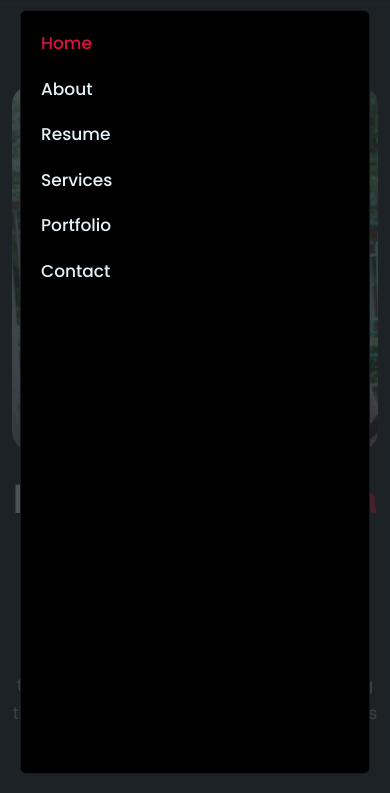
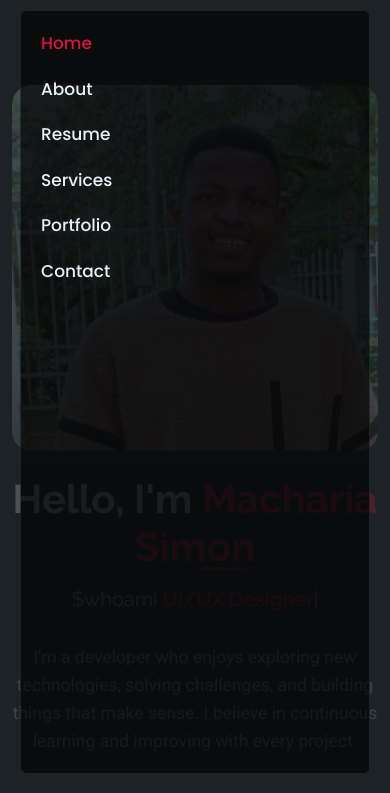
Before and after one commit to Simons010/my-portfolio, a plain HTML site: page index.html in a window 390 px wide. Both pictures are taken after a click on the icon 26 px from the left and 30 px from the top of the page. Shown: the part 50-843 px from the top of the page. Drawn offline with Linux system fonts and the light colour scheme.

Commit message:
feat: updated the backround color of the mobile navigation

```diff
--- a/assets/css/main.css
+++ b/assets/css/main.css
@@ -386,7 +386,7 @@ h6 {
     padding: 10px 0;
     margin: 0;
     border-radius: 6px;
-    background-color: var(--nav-mobile-background-color);
+    background-color:color-mix(in srgb, var(--nav-mobile-background-color), transparent 35%);
     border: 1px solid color-mix(in srgb, var(--default-color), transparent 90%);
     box-shadow: none;
     overflow-y: auto;
```
